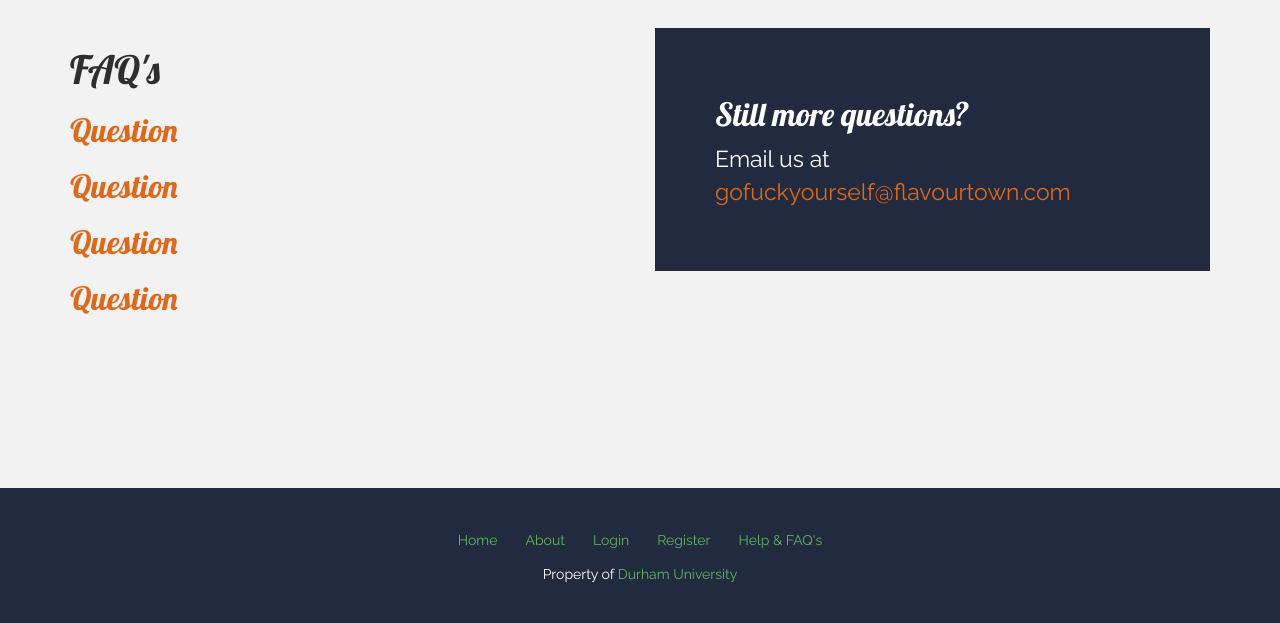
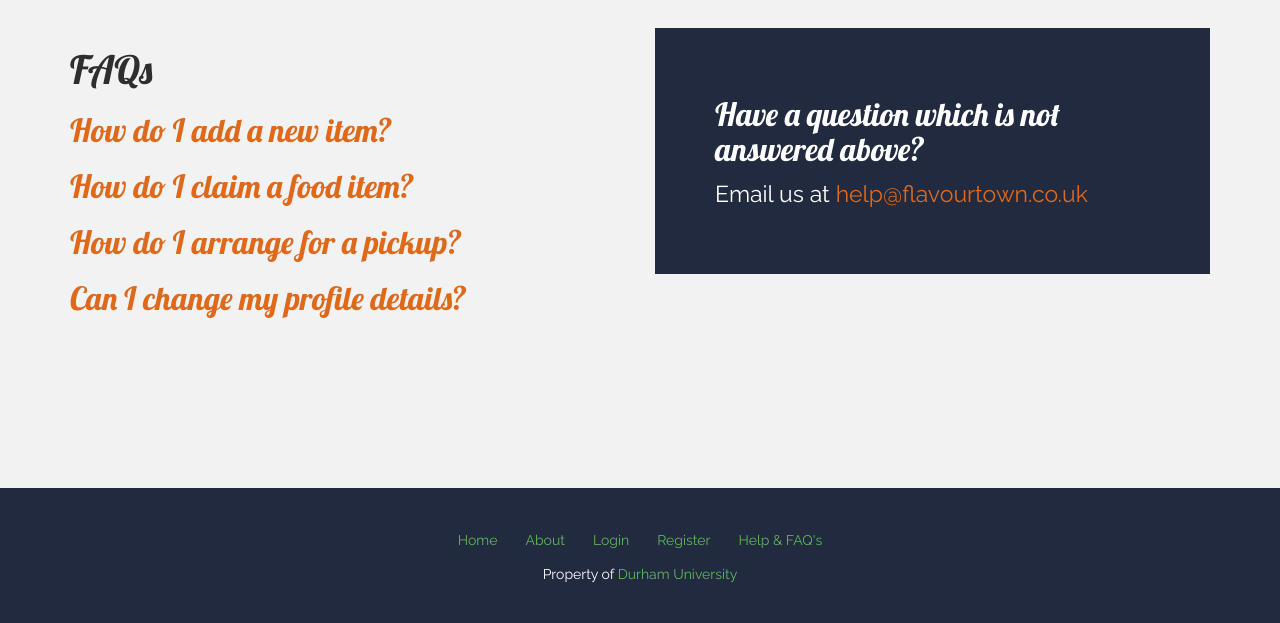
Before and after one commit to jamjar919/foodshare, a PHP site: page /help.php in a window 1280 px wide. Shown: the part 177-800 px from the top of the page. Run offline with PHP 8.4, Linux system fonts and the light colour scheme; data that the repository does not hold is empty; a stand-in replaces the project's code that opens the database connection; some libraries are stand-ins or nearby versions.

Commit message:
Added faqs

```diff
--- a/help.php
+++ b/help.php
@@ -12,28 +12,28 @@
 ?>
     <div class="row">
         <div id="collapsible-panels" class="col-md-6">
-                <h1>FAQ's</h1>
-            <h2><a href="#">Question</a></h2>
+                <h1>FAQs</h1>
+            <h2><a href="#">How do I add a new item?</a></h2>
             <div class="card card-block">
-                <p class="card-text">Some quick example text to build on the card title and make up the bulk of the card's content.</p>
+                <p class="card-text">To add a new food item, go to your profile page and simply click on the add item button and fill out the required details.</p>
             </div>
-            <h2><a href="#">Question</a></h2>
+            <h2><a href="#">How do I claim a food item?</a></h2>
             <div class="card card-block">
-                <p class="card-text">Some quick example text to build on the card title and make up the bulk of the card's content.</p>
+                <p class="card-text">To claim a food item, find an item of your choice and simply click on the claim button.</p>
             </div>
-            <h2><a href="#">Question</a></h2>
+            <h2><a href="#">How do I arrange for a pickup?</a></h2>
             <div class="card card-block">
-                <p class="card-text">Some quick example text to build on the card title and make up the bulk of the card's content.</p>
+                <p class="card-text">Once you have claimed a food item, you will be directed to the messages area where you can send messages to the item's owner and arrange for a pickup date and time.</p>
             </div>
-            <h2><a href="#">Question</a></h2>
+            <h2><a href="#">Can I change my profile details?</a></h2>
             <div class="card card-block">
-                <p class="card-text">Some quick example text to build on the card title and make up the bulk of the card's content.</p>
+                <p class="card-text">Yes you can! Just click on the edit profile button and make the necessary changes.</p>
             </div>
         </div>
         <div class="col-md-6">
             <div class="jumbotron">
-                <h2>Still more questions?</h2>
-                <p>Email us at <a href="mailto:gofuckyourself@flavourtown.com">gofuckyourself@flavourtown.com</a></p>
+                <h2>Have a question which is not answered above?</h2>
+                <p>Email us at <a href="mailto:cs-seg1@durham.ac.uk">help@flavourtown.co.uk</a></p>
             </div>
         </div>
     </div>
```
